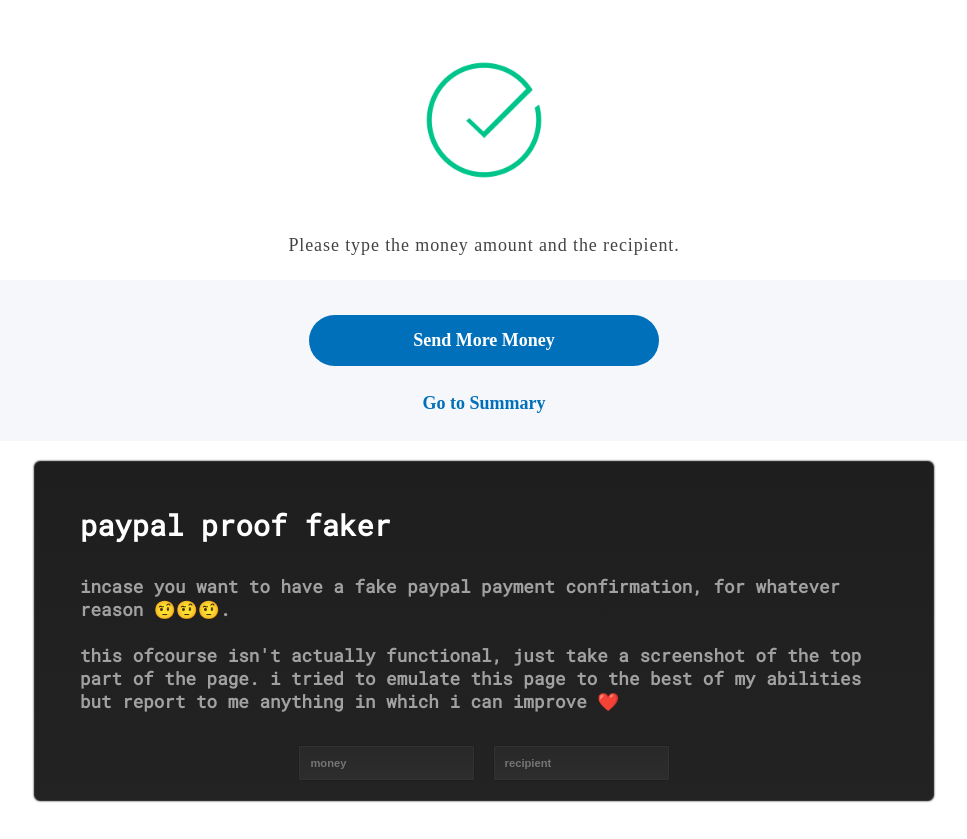
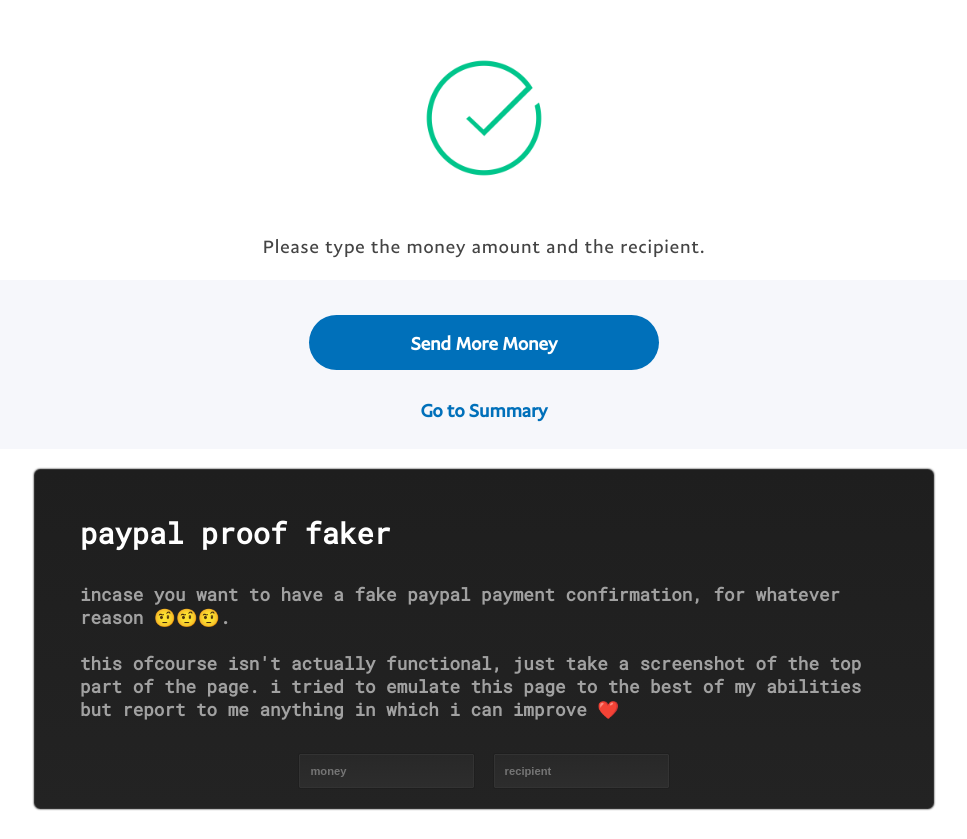
Before and after one commit to Jaycadox/paypal-confirmation-generator, a plain HTML site: page index.html in a window 1280 px wide. Shown: the whole page, without its empty margins (156-1123 px from the left). Drawn offline with Linux system fonts and the light colour scheme; the site is published under a folder, as on GitHub Pages, so addresses that start at the root find nothing.

Commit message:
Fixed fonts again, hopefully.
They work client sided, lol.

```diff
--- a/style.css
+++ b/style.css
@@ -6,7 +6,7 @@
 
 @font-face {
     font-family: "PayPal Sans Big";
-    src: url("/paypal-sans.ttf");
+    src: url("paypal-sans.ttf") format('truetype');
 }
 
 .senttext {
```
